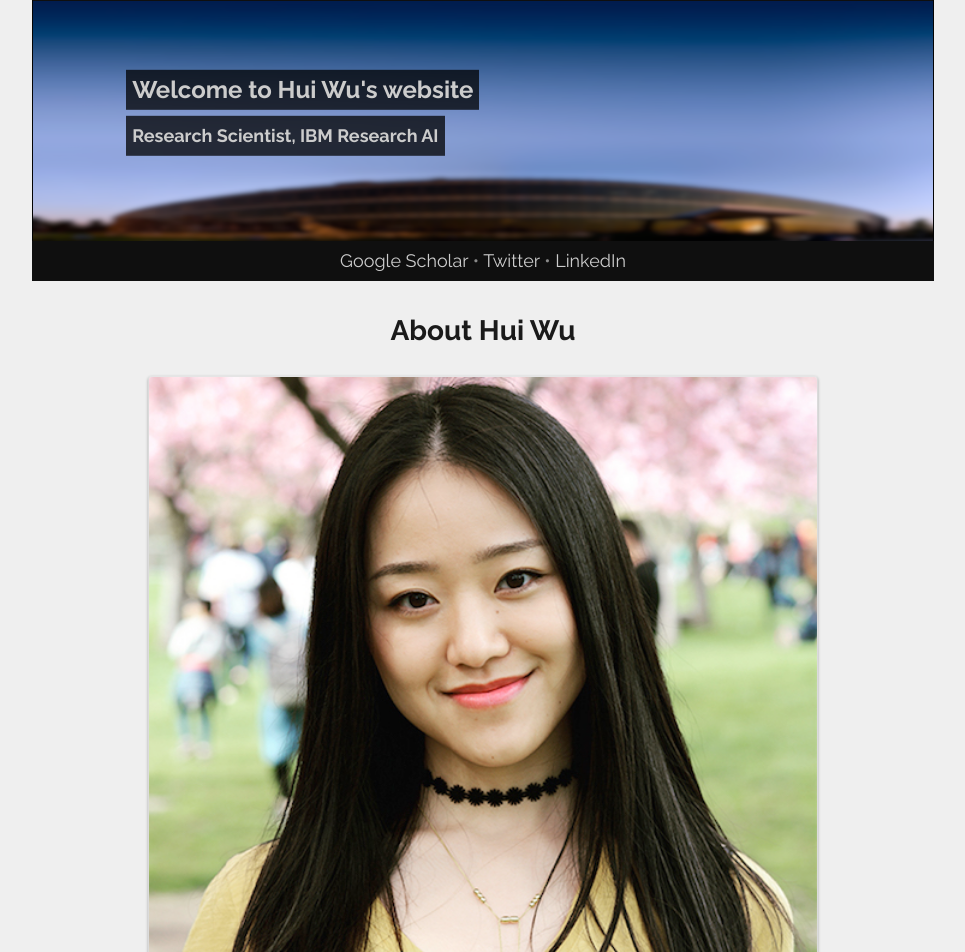
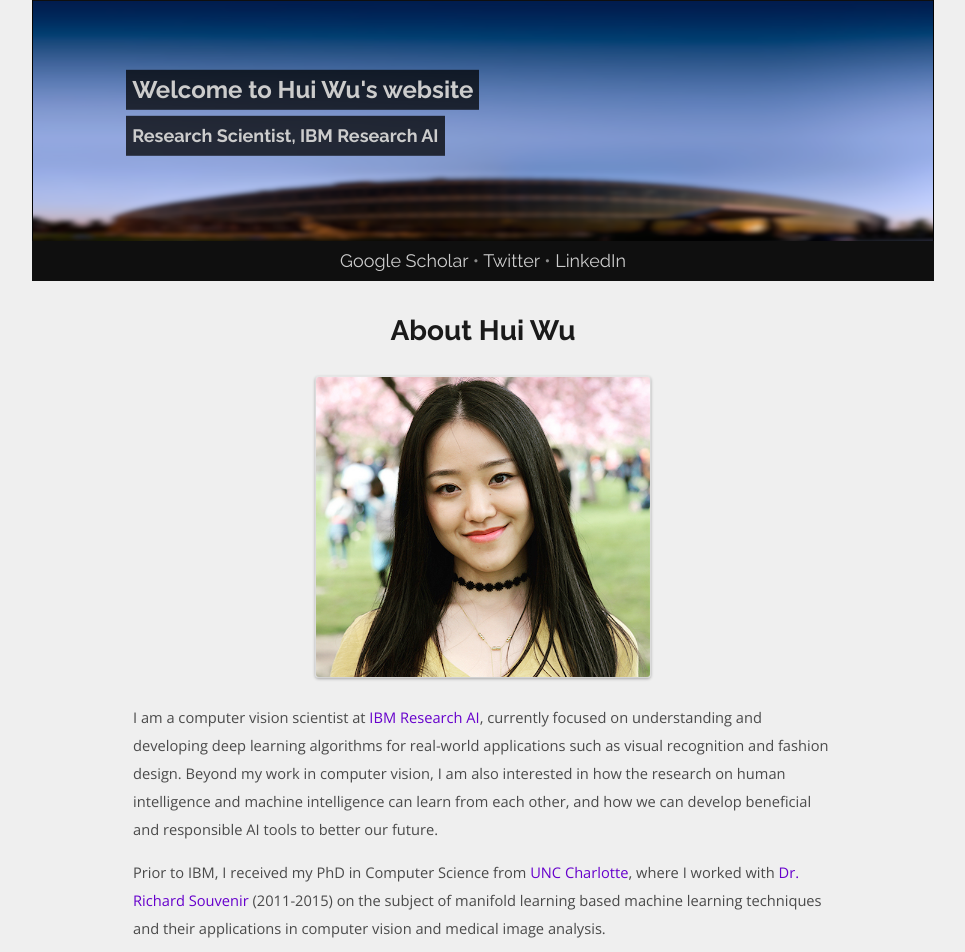
Before and after one commit to spacew/spacew.github.io, a Jekyll site: the page built from index.html, in a window 1280 px wide. Shown: the top 952 px of the page, without its empty margins (157-1122 px from the left). Built offline with Jekyll 4.4.1, drawn with Linux system fonts in a browser that asks for light colours; the list of posts is cut into pages by our own code.

Commit message:
Update index.html

```diff
--- a/index.html
+++ b/index.html
@@ -7,7 +7,7 @@ title: Home
 {% if page.url == tmp or page.url == "/" %}
     <article>
         <h1 class="top-text">About Hui Wu</h1>
-        <p><img src="media/huiwu.jpg" alt="Profile Photo" style="height:600px;"></p>
+        <p><img src="media/huiwu.jpg" alt="Profile Photo" style="height:300px;"></p>
         <p>I am a computer vision scientist at <a href=https://www.research.ibm.com/ai/>IBM Research AI</a>,
             currently focused on understanding
             and developing deep learning algorithms for real-world applications such as
```
